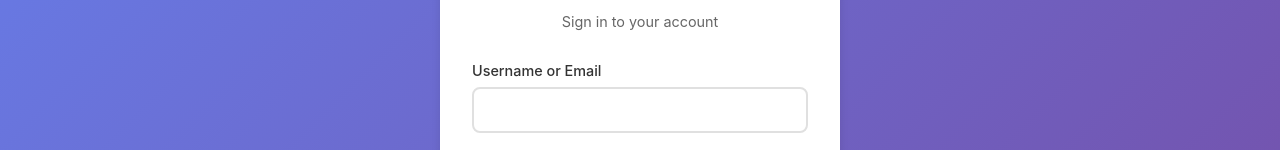
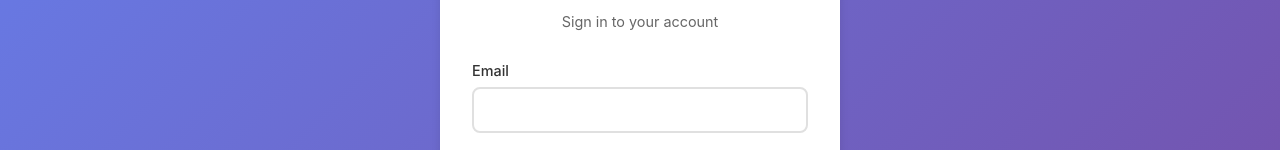
Before and after one commit to Maithili-007/dobbyAds-assignment, a React (Vite) app in the folder frontend/: page /login in a window 1280 px wide. Shown: the part 245-395 px from the top of the page. Built offline with nearby package versions, Linux system fonts and the light colour scheme; no server answers.

Commit message:
fixing authntication issues

```diff
--- a/frontend/src/components/Auth/Login.jsx
+++ b/frontend/src/components/Auth/Login.jsx
@@ -5,7 +5,7 @@ import Button from '../Common/Button.jsx';
 
 const Login = () => {
   const [formData, setFormData] = useState({
-    username: '',
+    email: '',
     password: ''
   });
   const [error, setError] = useState('');
@@ -46,12 +46,12 @@ const Login = () => {
           {error && <div className="error-message">{error}</div>}
 
           <div className="form-group">
-            <label htmlFor="username">Username or Email</label>
+            <label htmlFor="username">Email</label>
             <input
               type="text"
               id="username"
               name="username"
-              value={formData.username}
+              value={formData.email}
               onChange={handleChange}
               required
               disabled={loading}
```
